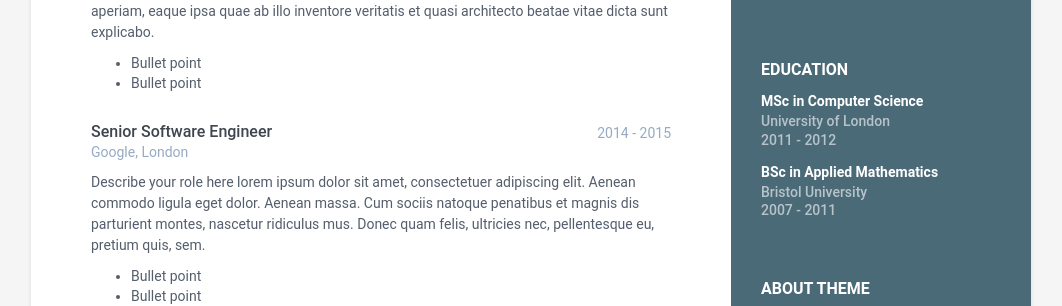
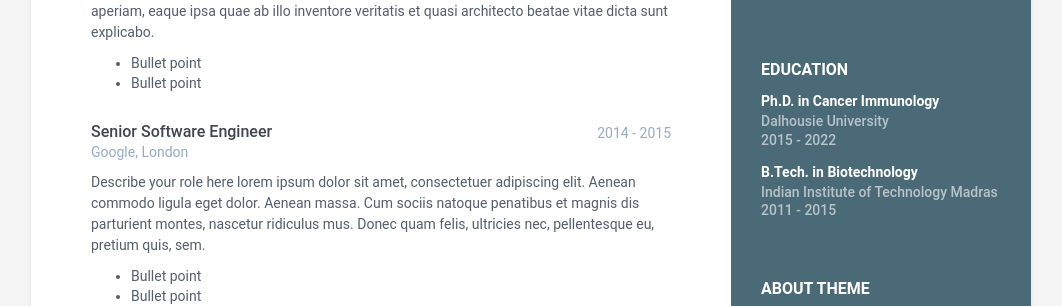
Before and after one commit to Prathyusha-konda/Website, a Jekyll site: the page built from index.html, in a window 1280 px wide. Shown: the part 488-794 px from the top of the page, without its empty margins (109-1171 px from the left). Built offline with Jekyll 4.4.1, drawn with Linux system fonts in a browser that asks for light colours.

Commit message:
Update data.yml

```diff
--- a/_data/data.yml
+++ b/_data/data.yml
@@ -29,9 +29,9 @@ career-profile:
       Donec quam felis, ultricies nec, pellentesque eu.
       Second paragraph if required.
 education:
-    - degree: MSc in Computer Science
-      university: University of London
-      time: 2011 - 2012
+    - degree: Ph.D. in Cancer Immunology
+      university: Dalhousie University
+      time: 2015 - 2022
       details: |
         Describe your study here lorem ipsum dolor sit amet, consectetuer
         adipiscing elit. Aenean commodo ligula eget dolor. Aenean massa. Cum
@@ -40,9 +40,9 @@ education:
         pretium quis, sem.
           - Bullet point
           - Bullet point
-    - degree: BSc in Applied Mathematics
-      university: Bristol University
-      time: 2007 - 2011
+    - degree: B.Tech. in Biotechnology
+      university: Indian Institute of Technology Madras
+      time: 2011 - 2015
       details: |
         Describe your study here lorem ipsum dolor sit amet, consectetuer
         adipiscing elit. Aenean commodo ligula eget dolor. Aenean massa. Cum
```
